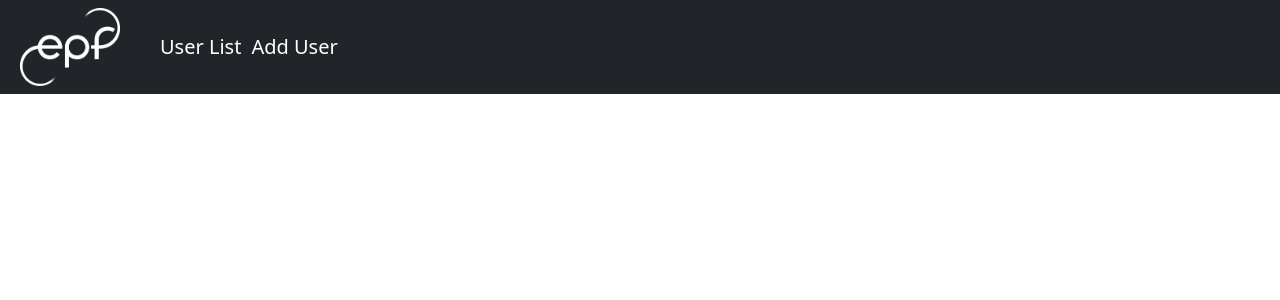
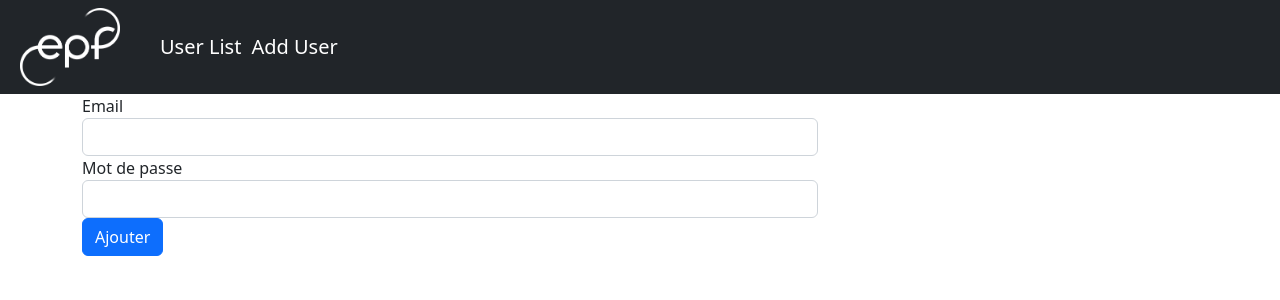
Before and after one commit to lbruchon/Calendrier-Assos, an Angular app in the folder front/: page /connexion in a window 1280 px wide. Before the commit this address led to /. Shown: the top 300 px of the page. Built offline with nearby package versions, Linux system fonts and the light colour scheme.

Commit message:
setup front connexion page

```diff
--- a/front/src/app/app-routing.module.ts
+++ b/front/src/app/app-routing.module.ts
@@ -2,10 +2,12 @@ import {NgModule} from '@angular/core';
 import {RouterModule, Routes} from '@angular/router';
 import {AddUserComponent} from "./add-user/add-user.component";
 import {ListUsersComponent} from "./list-users/list-users.component";
+import {ConnexionComponent} from "./connexion/connexion.component";
 
 const routes: Routes = [
   {path:'', component: ListUsersComponent},
   {path:'add-user', component: AddUserComponent},
+  {path:'connexion', component: ConnexionComponent},
 ];
 
 
--- a/front/src/app/app.module.ts
+++ b/front/src/app/app.module.ts
@@ -7,12 +7,14 @@ import {HttpClient, HttpClientModule} from "@angular/common/http";
 import { AddUserComponent } from './add-user/add-user.component';
 import { ListUsersComponent } from './list-users/list-users.component';
 import {FormsModule} from "@angular/forms";
+import {ConnexionComponent} from "./connexion/connexion.component";
 
 @NgModule({
   declarations: [
     AppComponent,
     AddUserComponent,
-    ListUsersComponent
+    ListUsersComponent,
+    ConnexionComponent
   ],
   imports: [
     BrowserModule,
--- /dev/null
+++ b/front/src/app/connexion/connexion.component.html
@@ -0,0 +1,22 @@
+<!-- formulaire add-user -->
+<div class="container">
+  <div class="row">
+    <div class="col-sm-8 col-sm-offset-2">
+      <form #f="ngForm" (ngSubmit)="onSubmit(f)" >
+        <div class="form-group">
+          <label for="firstName">
+            Email
+          </label>
+          <input type="text" id="firstName" class="form-control" name="firstName" ngModel>
+        </div>
+        <div class="form-group">
+          <label for="lastName">
+            Mot de passe
+          </label>
+          <input type="text" id="lastName" class="form-control" name="lastName" ngModel>
+        </div>
+        <button class="btn btn-primary" type="submit">Ajouter</button>
+      </form>
+    </div>
+  </div>
+</div>
--- /dev/null
+++ b/front/src/app/connexion/connexion.component.ts
@@ -0,0 +1,36 @@
+import { Component, OnInit } from '@angular/core';
+import {NgForm} from "@angular/forms";
+import {User} from "../../models/user.model";
+import {HttpClient} from "@angular/common/http";
+import {Router} from "@angular/router";
+import {UserService} from "../services/user.service";
+
+@Component({
+  selector: 'app-connexion',
+  templateUrl: './connexion.component.html',
+  styleUrls: ['./connexion.component.scss']
+})
+
+export class ConnexionComponent implements OnInit {
+
+  constructor(private httpClient: HttpClient, private router: Router, private userService: UserService) {
+  }
+
+  ngOnInit() {
+  }
+
+  onSubmit(ngForm: NgForm) {
+    console.log(ngForm);
+    const user = new User(
+      null,
+      ngForm.form.value.firstName,
+      ngForm.form.value.lastName,
+      ngForm.form.value.age,
+    )
+
+    this.userService.addUser(user).subscribe();
+    setTimeout(()=>this.router.navigateByUrl('/'), 1000)
+  }
+
+
+}
```
Also changed, not shown: front/src/models/member.model.ts (added, +16 -0 lines), front/src/app/connexion/connexion.component.scss (added).
